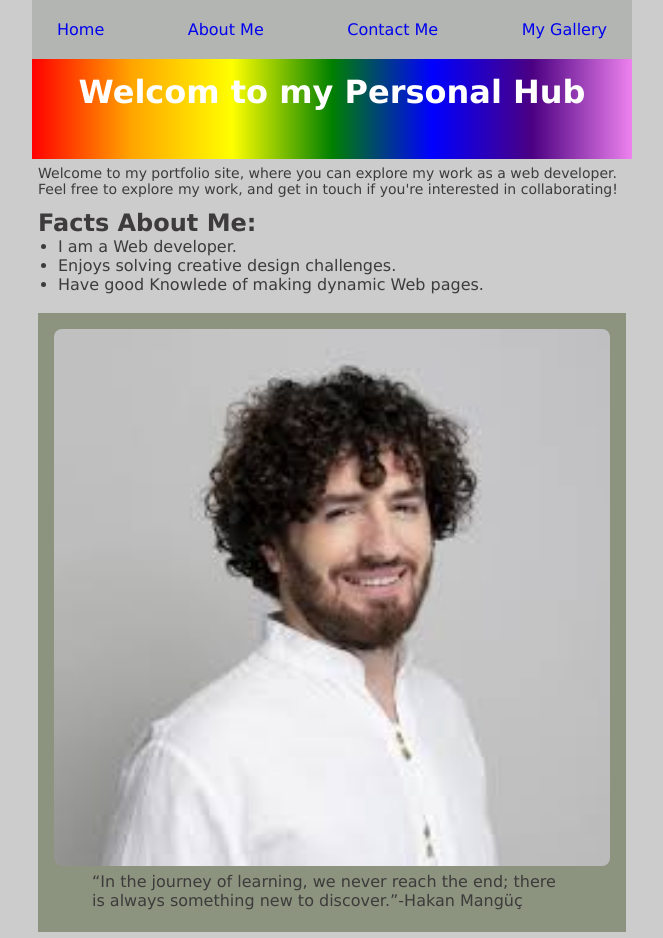
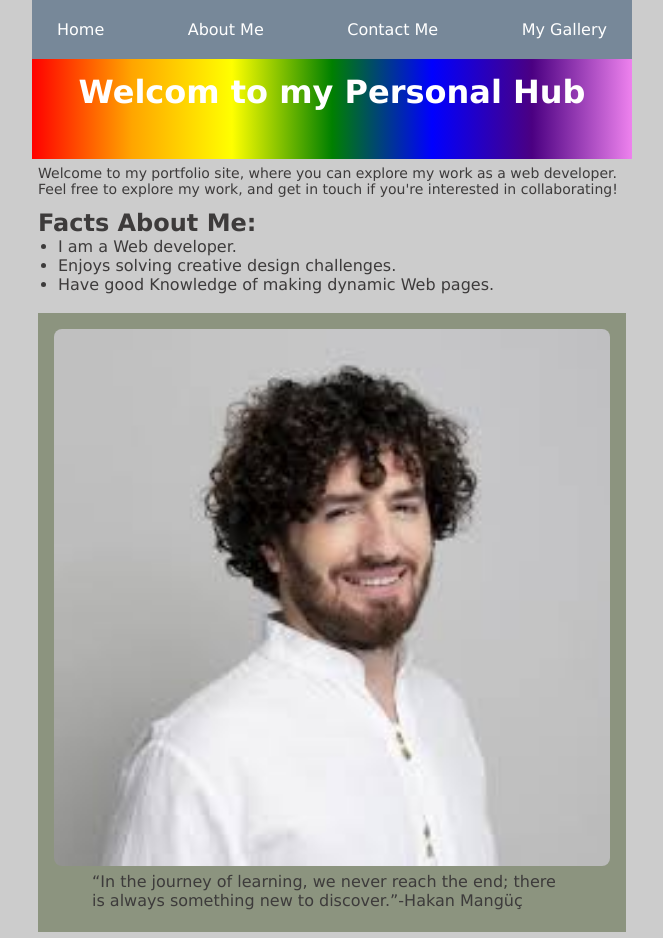
Before and after one commit to rabianezami/Final-Project, a plain HTML site: page index.html in a window 1280 px wide. Shown: the whole page, without its empty margins (308-971 px from the left). Drawn offline with Linux system fonts and the light colour scheme.

Commit message:
Update index.html and styles.css with fixes
Fixed navbar color, cleaned typos, improved semantic elements, and adjusted form structure.

```diff
--- a/index.html
+++ b/index.html
@@ -37,7 +37,7 @@
             <ul>
                 <li class="facts-li">I am a Web developer.</li>
                 <li class="facts-li">Enjoys solving creative design challenges.</li>
-                <li class="facts-li">Have good Knowlede of making dynamic Web pages.</li>
+                <li class="facts-li">Have good Knowledge of making dynamic Web pages.</li>
             </ul>
         </section>
     <br>
--- a/styles.css
+++ b/styles.css
@@ -15,8 +15,9 @@ body {
     color: #3d3b3b;
 }
 .nav-bar {
-    background-color: #1212;
+    background-color: lightslategray;
     padding: 20px;
+
 }
 
 .nav-bar ul {
@@ -24,11 +25,13 @@ body {
     justify-content: space-between;
     align-items: center;
     list-style-type: none;
+
 }
 
  a {
     text-decoration: none;
     padding: 5px;
+    color: white;
  }
 
 a:hover {
```
Also changed, not shown: about-me.html (+1 -1 lines), contact-me.html (+5 -5 lines).
